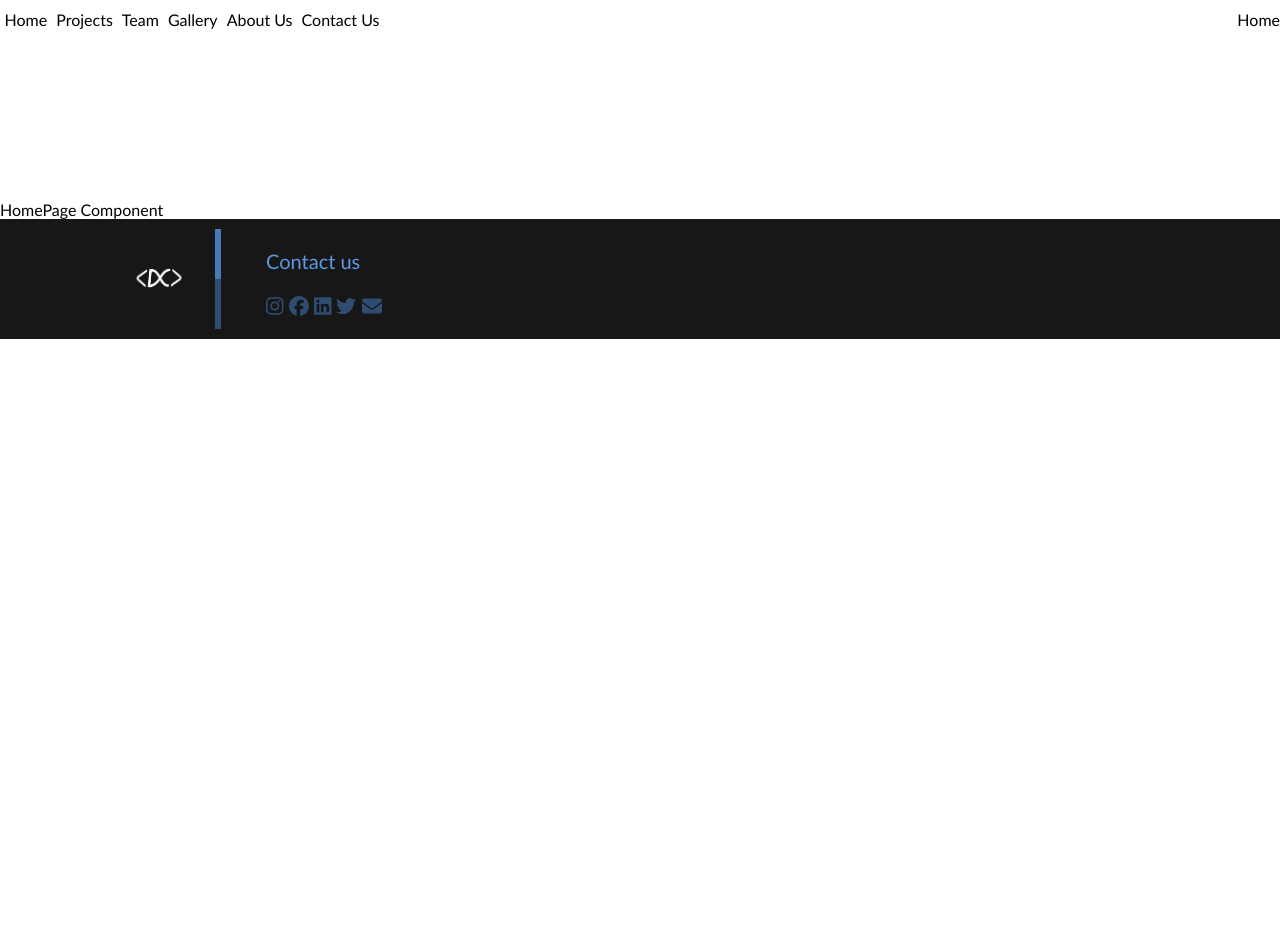
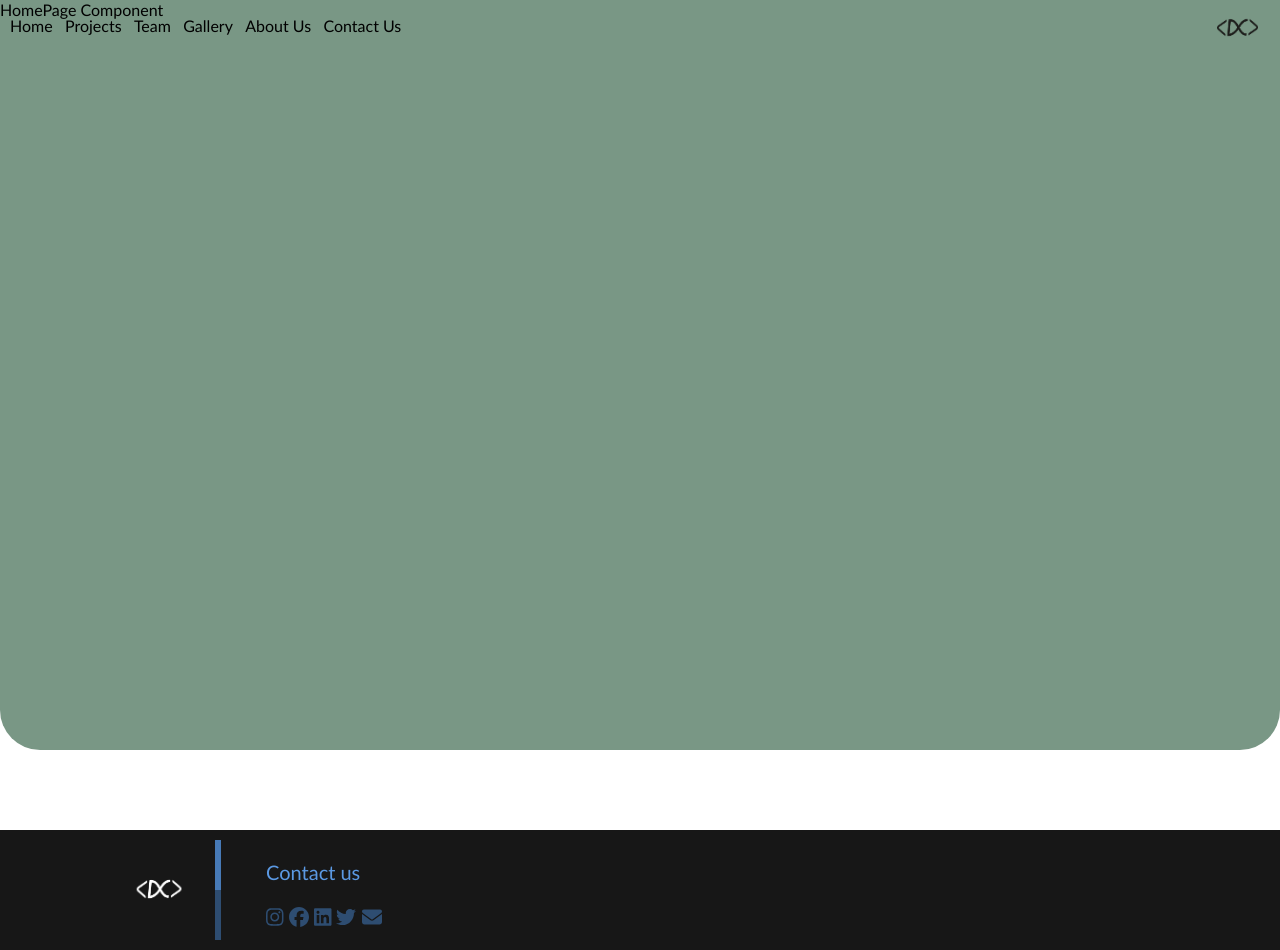
Before and after one commit to Keymii/DevCom-Website, a React (Create React App) app in the folder devcom/: page /home in a window 1280 px wide. Before the commit the page ends 800 px from the top, so only its background shows below. Built offline with nearby package versions, Linux system fonts and the light colour scheme.

Commit message:
home begin

```diff
--- a/devcom/src/App.css
+++ b/devcom/src/App.css
@@ -1,8 +1,9 @@
 .App {
   text-align: center;
+  overflow-x: hidden;
 }
 .body{
-  padding-top: 200px;
+  /* padding-top: 200px; */
 }
 .App-logo {
   height: 40vmin;
--- a/devcom/src/App.js
+++ b/devcom/src/App.js
@@ -11,7 +11,7 @@ import HomePage from './components/HomePage/HomePage';
 
 function App() {
   return (
-  <>
+  <div>
   <NavBar/>
   <div class="body">
     <Router>
@@ -24,7 +24,7 @@ function App() {
     </Router>
   <Footer/>
   </div>
-  </>
+  </div>
   );
 }
 
--- a/devcom/src/components/HomePage/HomePage.js
+++ b/devcom/src/components/HomePage/HomePage.js
@@ -4,7 +4,10 @@ import styles from './HomePage.module.css';
 
 const HomePage = () => (
   <div className={styles.HomePage}>
-    HomePage Component
+    <div className={styles.cover}>
+       HomePage Component
+    </div>
+    <div className={styles.empty1}></div>
   </div>
 );
 
--- a/devcom/src/components/HomePage/HomePage.module.css
+++ b/devcom/src/components/HomePage/HomePage.module.css
@@ -1 +1,9 @@
 .HomePage {}
+.cover{
+    background: #799785 ;
+    height: calc(100vh - 50px);
+    border-radius: 0px 0px 40px 40px;
+}
+.empty1{
+    height: 80px;
+}
--- a/devcom/src/components/NavBar/NavBar.js
+++ b/devcom/src/components/NavBar/NavBar.js
@@ -1,19 +1,24 @@
 import React from 'react';
 import PropTypes from 'prop-types';
 import styles from './NavBar.module.css';
+import logo from '../../assets/DC_logo.png';
 
 const NavBar = () => (
-  <div className={styles.NavBar}>
-    <div className={styles.navflex1}>
-    <div className={styles.navitem}>Home</div>
-    <div className={styles.navitem}>Projects</div>
-    <div className={styles.navitem}>Team</div>
-    <div className={styles.navitem}>Gallery</div>
-    <div className={styles.navitem}>About Us</div>
-    <div className={styles.navitem}>Contact Us</div>
-    </div>
-    <div className={styles.navflex2}>
-    <div className={styles.navlogo}>Home</div>
+  <div className={styles.NavBarCont}>
+    <div>
+      <div className={styles.NavBar}>
+        <div className={styles.navflex1}>
+          <div className={styles.navlogo}>
+            <img src={logo} height='55'/>
+          </div>
+          <div className={styles.navitem}><p>Home</p></div>&nbsp;&nbsp;&nbsp;
+          <div className={styles.navitem}><p>Projects</p></div>&nbsp;&nbsp;&nbsp;
+          <div className={styles.navitem}><p>Team</p></div>&nbsp;&nbsp;&nbsp;
+          <div className={styles.navitem}><p>Gallery</p></div>&nbsp;&nbsp;&nbsp;
+          <div className={styles.navitem}><p>About Us</p></div>&nbsp;&nbsp;&nbsp;
+          <div className={styles.navitem}><p>Contact Us</p></div>
+        </div>
+        </div>
     </div>
   </div>
 );
--- a/devcom/src/components/NavBar/NavBar.module.css
+++ b/devcom/src/components/NavBar/NavBar.module.css
@@ -1,29 +1,34 @@
 .NavBar {
-    position: absolute;
+    position: fixed;
     z-index: 5;
-    padding-top: 10px;
+    padding-left: 10px;
+    padding-right: 10px;
     top: 0;
     width: 100%;
     display: flex;
     flex-direction: row;
     justify-content: space-between;
+    height: 60px;
 }
 .navflex1{
     display: flex;
     flex-direction: row;
-    justify-content: space-around;
-    width: 30%;
-}
-
-.navflex2{
-    display: flex;
-    flex-direction: row;
+    /* width: 30%; */
 }
 
 .navlogo{
-    position: relative;
+    position: absolute;
+    width: auto;
+    left: calc(100vw - 70px);
 }
 
 .navitem{
+    display: flex;
+    flex-direction: column;
+    color: black;
+}
+
+.navitem :hover{
+    color:rgb(254, 245, 160) ;
 
 }
--- a/devcom/src/index.css
+++ b/devcom/src/index.css
@@ -1,5 +1,5 @@
 body {
-  margin: 0;
+  margin: 0px;
   font-family:  LatoRegular;
   padding: 0;
   -webkit-font-smoothing: antialiased;
```
Also changed, not shown: devcom/src/assets/DC_logo.png (added).
